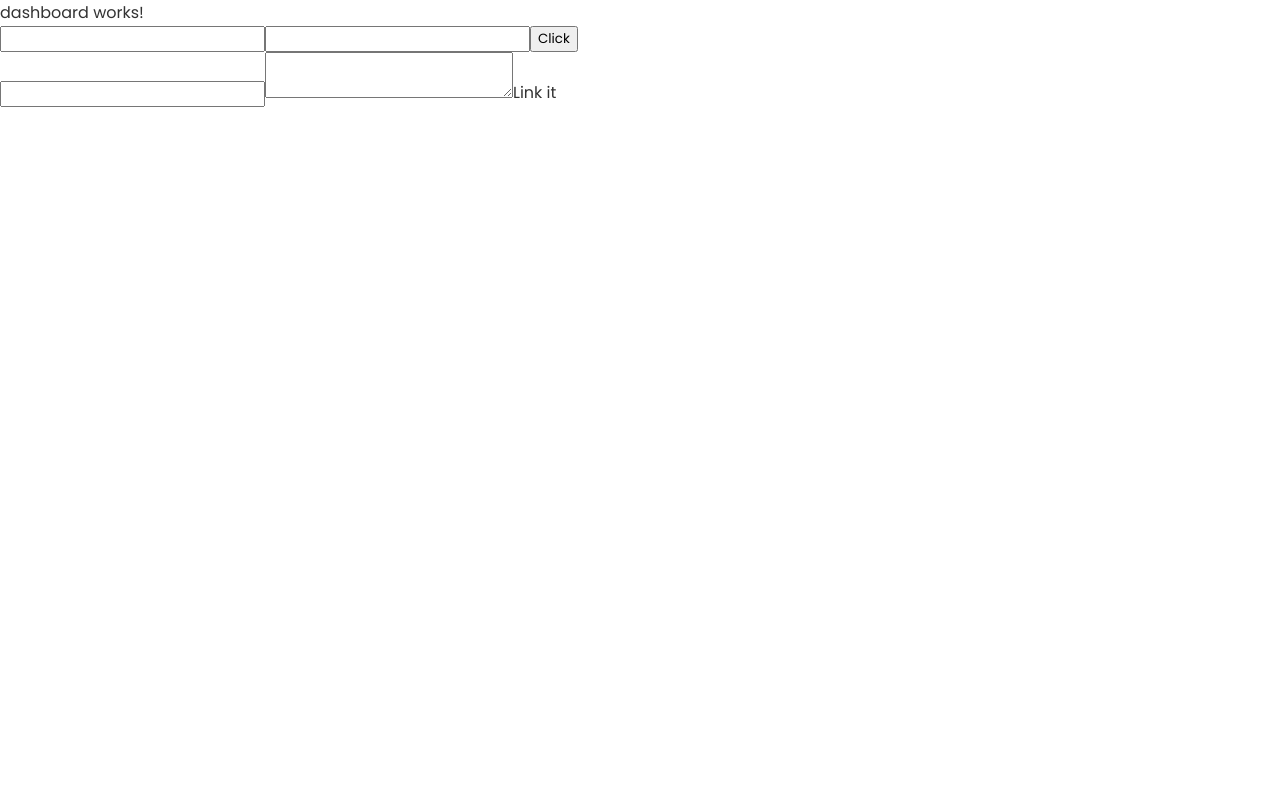
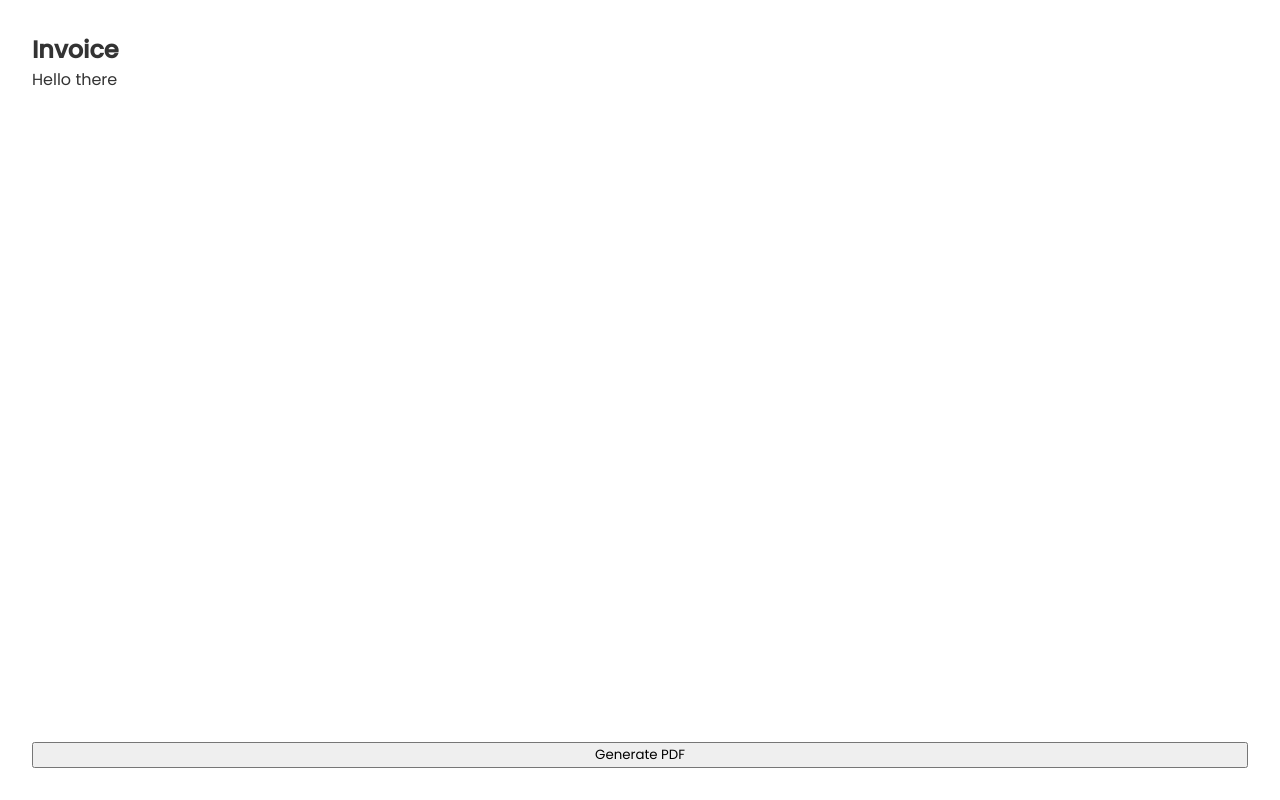
Before and after one commit to Rementh/invoiced, an Angular app: page /dashboard in a window 1280 px wide. Built offline with nearby package versions, Linux system fonts and the light colour scheme.

Commit message:
Prepared dashboard page structure

```diff
--- a/src/styles.scss
+++ b/src/styles.scss
@@ -7,8 +7,10 @@ html {
     -webkit-tap-highlight-color: transparent;
 }
 
+html,
 body {
     margin: 0;
+    height: 100%;
 }
 
 *,
--- a/src/views/app/app.component.scss
+++ b/src/views/app/app.component.scss
@@ -0,0 +1,3 @@
+:host {
+    height: 100%;
+}
--- a/src/views/dashboard/dashboard.component.html
+++ b/src/views/dashboard/dashboard.component.html
@@ -1,12 +1,6 @@
-<p>dashboard works!</p>
+<div class="page">
+    <h2>Invoice</h2>
+    <p>Hello there</p>
+</div>
 
-<form>
-    <input type="text" name="email" />
-    <input type="password" name="password" />
-    <button>Click</button>
-</form>
-
-<input type="select" />
-<textarea></textarea>
-
-<a href="">Link it </a>
+<button (click)="generatePdf()">Generate PDF</button>
--- a/src/views/dashboard/dashboard.component.scss
+++ b/src/views/dashboard/dashboard.component.scss
@@ -0,0 +1,10 @@
+:host {
+    display: flex;
+    flex-direction: column;
+    height: 100%;
+    padding: 2rem;
+}
+
+.page {
+    flex: 1;
+}
--- a/src/views/dashboard/dashboard.component.ts
+++ b/src/views/dashboard/dashboard.component.ts
@@ -5,4 +5,8 @@ import { Component } from '@angular/core';
     templateUrl: './dashboard.component.html',
     styleUrls: ['./dashboard.component.scss'],
 })
-export default class DashboardComponent {}
+export default class DashboardComponent {
+    public generatePdf() {
+        console.log('generating');
+    }
+}
```
